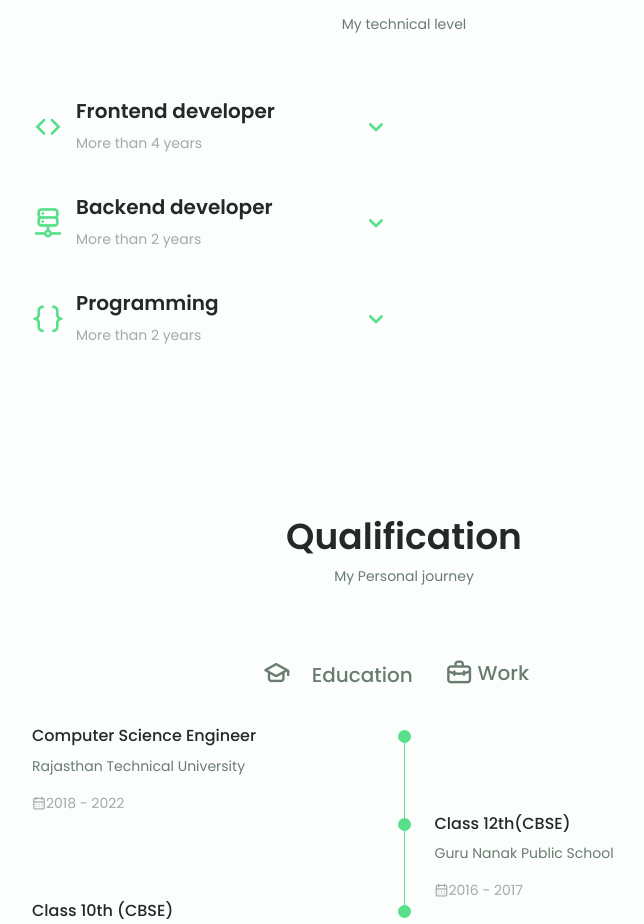
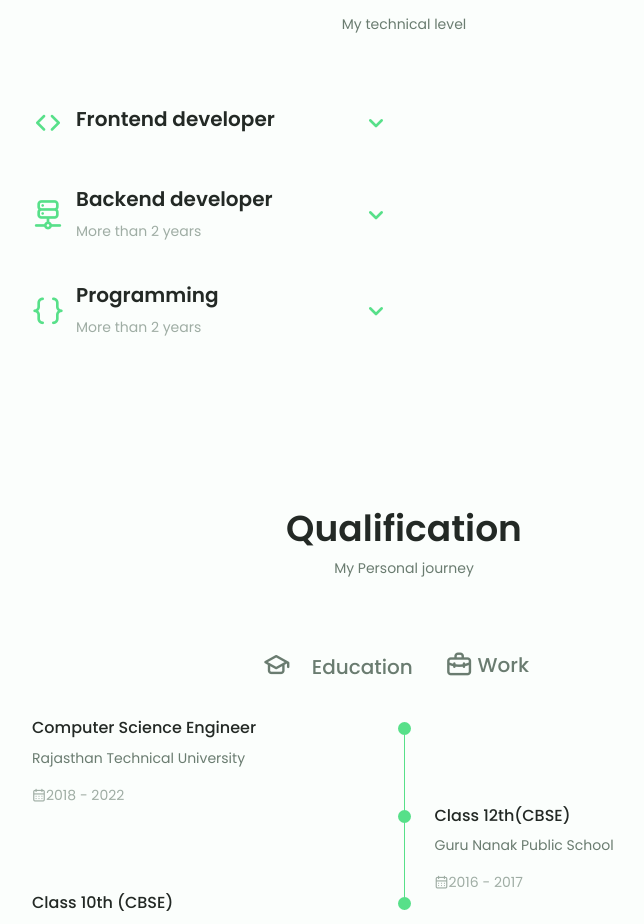
Before and after one commit to avinmeena/avin-portfolio, a React (Create React App) app: page / in a window 1280 px wide. Shown: the part 1400-2324 px from the top of the page, without its empty margins (236-880 px from the left). Built offline with nearby package versions, Linux system fonts and the light colour scheme; the HTML template or start-up script is replaced by a standard one.

Commit message:
Update Skills.js

```diff
--- a/src/components/Skills.js
+++ b/src/components/Skills.js
@@ -22,7 +22,7 @@ function Skills() {
               <i class="uil uil-arrow skills__icon"></i>
               <div>
                 <h1 className="skills__titles">Frontend developer</h1>
-                <span className="skills__subtitle">More than 4 years</span>
+{/* <span className="skills__subtitle">More than 4 years</span> */}
               </div>
               <i className="uil uil-angle-up skills__arrow"></i>
             </div>
```
